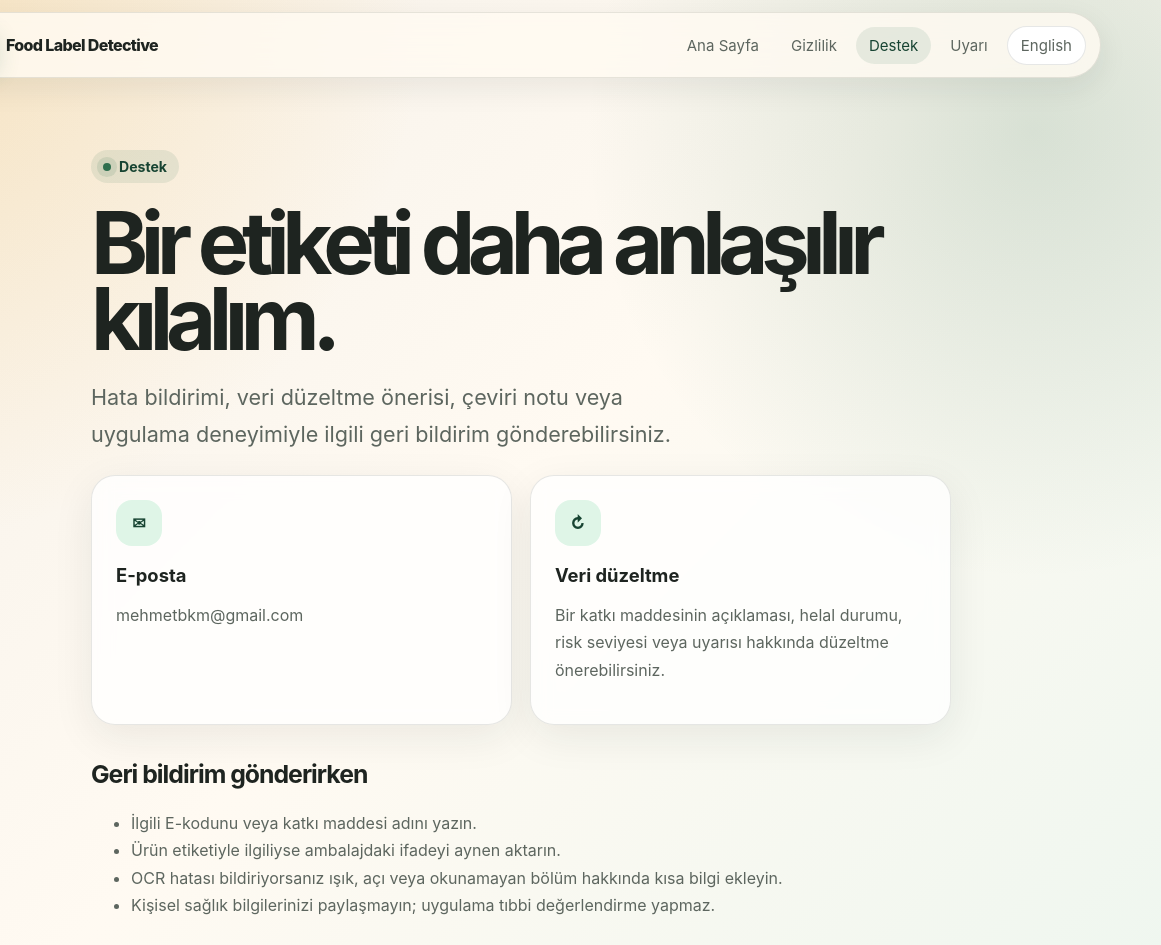
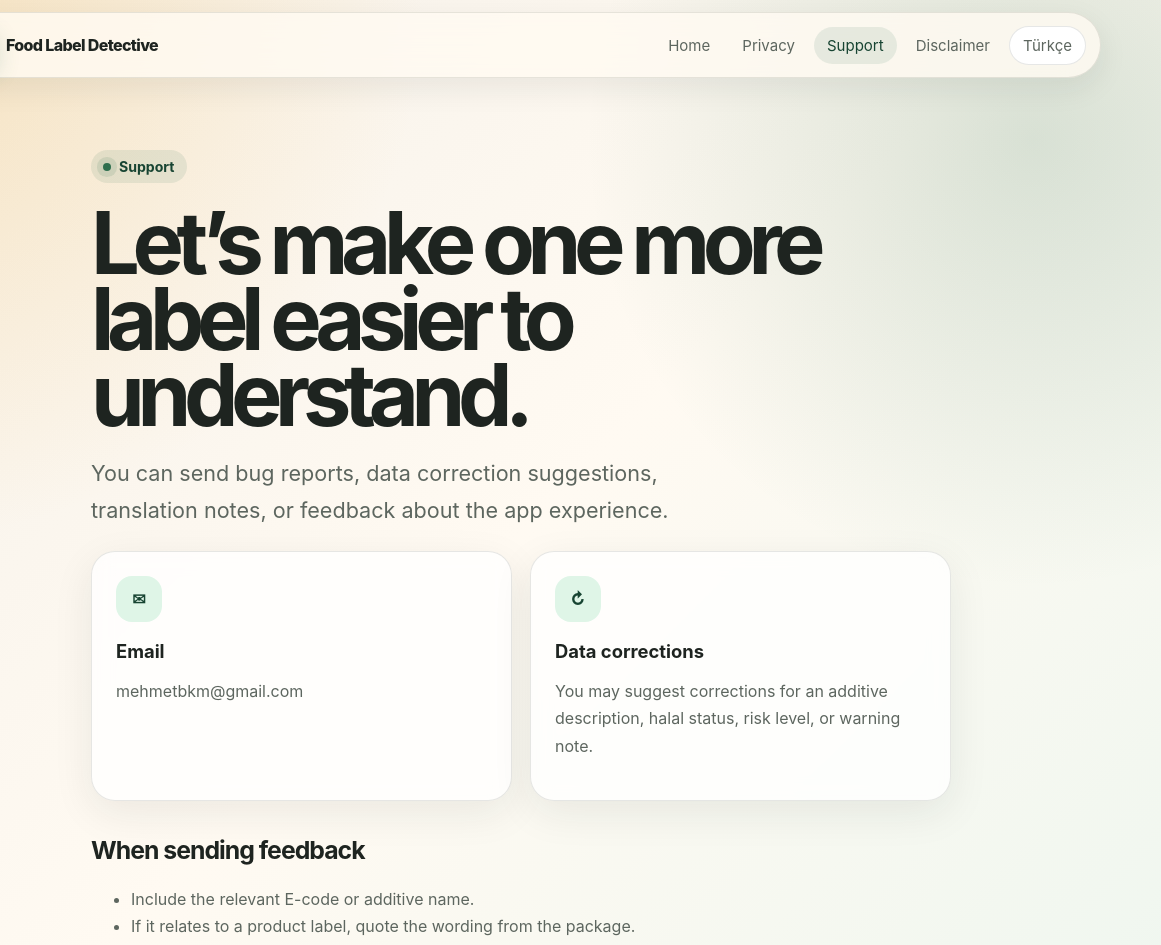
Before and after one commit to mehmetbukum35/fooddetective, an Astro site in the folder web-app/: page /app/support in a window 1280 px wide. Shown: the top 945 px of the page, 119-1280 px from the left. Built offline with nearby package versions, Linux system fonts and the light colour scheme; Astro itself is replaced by a stand-in of ours.

Commit message:
Make website root support page English

```diff
--- a/web-app/src/pages/support.astro
+++ b/web-app/src/pages/support.astro
@@ -2,28 +2,28 @@
 import BaseLayout from '../layouts/BaseLayout.astro';
 ---
 <BaseLayout
-  lang="tr"
+  lang="en"
   active="support"
-  title="Destek | Food Label Detective"
-  description="Food Label Detective için geri bildirim, hata bildirimi ve veri düzeltme önerileri."
-  alternateUrl="/app/en/support/"
+  title="Support | Food Label Detective"
+  description="Feedback, bug reports, and additive data correction suggestions for Food Label Detective."
+  alternateUrl="/app/tr/support/"
 >
   <main class="site-shell policy-hero policy-content">
-    <span class="eyebrow">Destek</span>
-    <h1>Bir etiketi daha anlaşılır kılalım.</h1>
-    <p class="lede">Hata bildirimi, veri düzeltme önerisi, çeviri notu veya uygulama deneyimiyle ilgili geri bildirim gönderebilirsiniz.</p>
+    <span class="eyebrow">Support</span>
+    <h1>Let’s make one more label easier to understand.</h1>
+    <p class="lede">You can send bug reports, data correction suggestions, translation notes, or feedback about the app experience.</p>
 
     <div class="grid-2">
-      <article class="card"><span class="icon">✉</span><strong>E-posta</strong><p><a href="mailto:mehmetbkm@gmail.com">mehmetbkm@gmail.com</a></p></article>
-      <article class="card"><span class="icon">↻</span><strong>Veri düzeltme</strong><p>Bir katkı maddesinin açıklaması, helal durumu, risk seviyesi veya uyarısı hakkında düzeltme önerebilirsiniz.</p></article>
+      <article class="card"><span class="icon">✉</span><strong>Email</strong><p><a href="mailto:mehmetbkm@gmail.com">mehmetbkm@gmail.com</a></p></article>
+      <article class="card"><span class="icon">↻</span><strong>Data corrections</strong><p>You may suggest corrections for an additive description, halal status, risk level, or warning note.</p></article>
     </div>
 
-    <h2>Geri bildirim gönderirken</h2>
+    <h2>When sending feedback</h2>
     <ul>
-      <li>İlgili E-kodunu veya katkı maddesi adını yazın.</li>
-      <li>Ürün etiketiyle ilgiliyse ambalajdaki ifadeyi aynen aktarın.</li>
-      <li>OCR hatası bildiriyorsanız ışık, açı veya okunamayan bölüm hakkında kısa bilgi ekleyin.</li>
-      <li>Kişisel sağlık bilgilerinizi paylaşmayın; uygulama tıbbi değerlendirme yapmaz.</li>
+      <li>Include the relevant E-code or additive name.</li>
+      <li>If it relates to a product label, quote the wording from the package.</li>
+      <li>If you report an OCR issue, briefly mention lighting, angle, or the unreadable area.</li>
+      <li>The app does not provide medical assessment.</li>
     </ul>
   </main>
 </BaseLayout>
```
